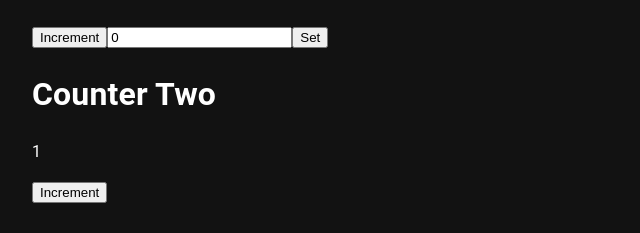
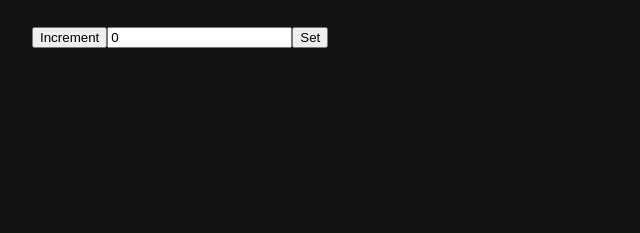
Before and after one commit to Skoblik/react-testing-tutorial, a React (Create React App) app: page / in a window 1280 px wide. Shown: the part 883-1116 px from the top of the page, without its empty margins (0-640 px from the left). After the commit the page ends 964 px from the top, so only its background shows below. Built offline with nearby package versions, Linux system fonts and the light colour scheme.

Commit message:
Comment CounterTwo component in App

```diff
--- a/src/App.tsx
+++ b/src/App.tsx
@@ -12,7 +12,7 @@ function App() {
         <Application />
         <Skills skills={["HTML", "CSS", "TS"]} />
         <Counter />
-        <CounterTwo count={1} handleIncrement={() => {}} />
+        {/* <CounterTwo count={1} handleIncrement={() => {}} /> */}
       </div>
     </AppProviders>
   );
```
